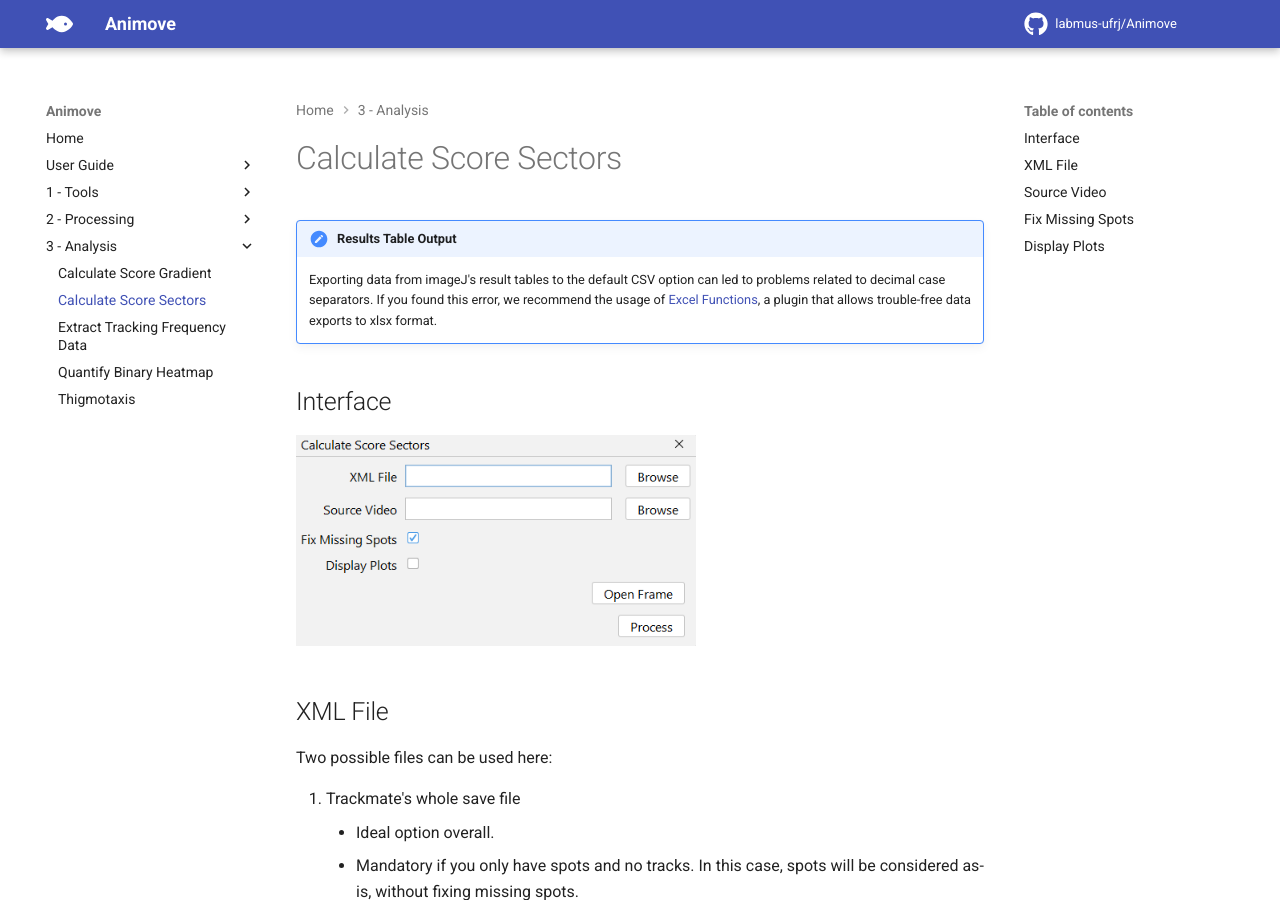
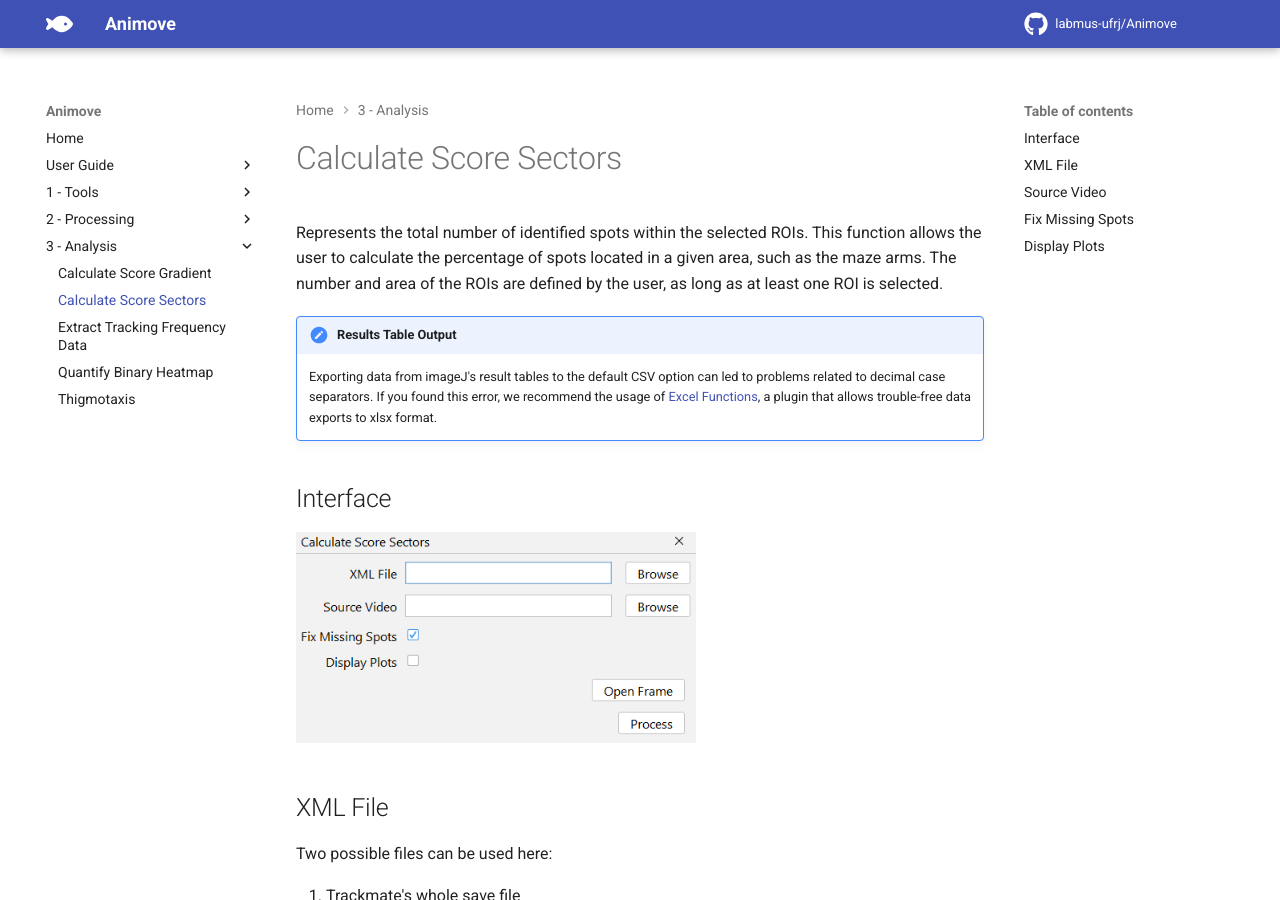
Before and after one commit to labmus-ufrj/Animove, an MkDocs documentation site: the page built from docs/docs/analysis/score-sectors.md, in a window 1280 px wide and 900 px high. Built offline with MkDocs 1.6.1 and Material for MkDocs 9.7.7, drawn with Linux system fonts in a browser that asks for light colours; comment, search, counter and statistics services are not loaded.

Commit message:
Update score-sectors.md

```diff
--- a/docs/docs/analysis/score-sectors.md
+++ b/docs/docs/analysis/score-sectors.md
@@ -1,6 +1,6 @@
 # Calculate Score Sectors
 
-
+Represents the total number of identified spots within the selected ROIs. This function allows the user to calculate the percentage of spots located in a given area, such as the maze arms. The number and area of the ROIs are defined by the user, as long as at least one ROI is selected.
 
 --8<-- "excel-functions.md"
 
```
